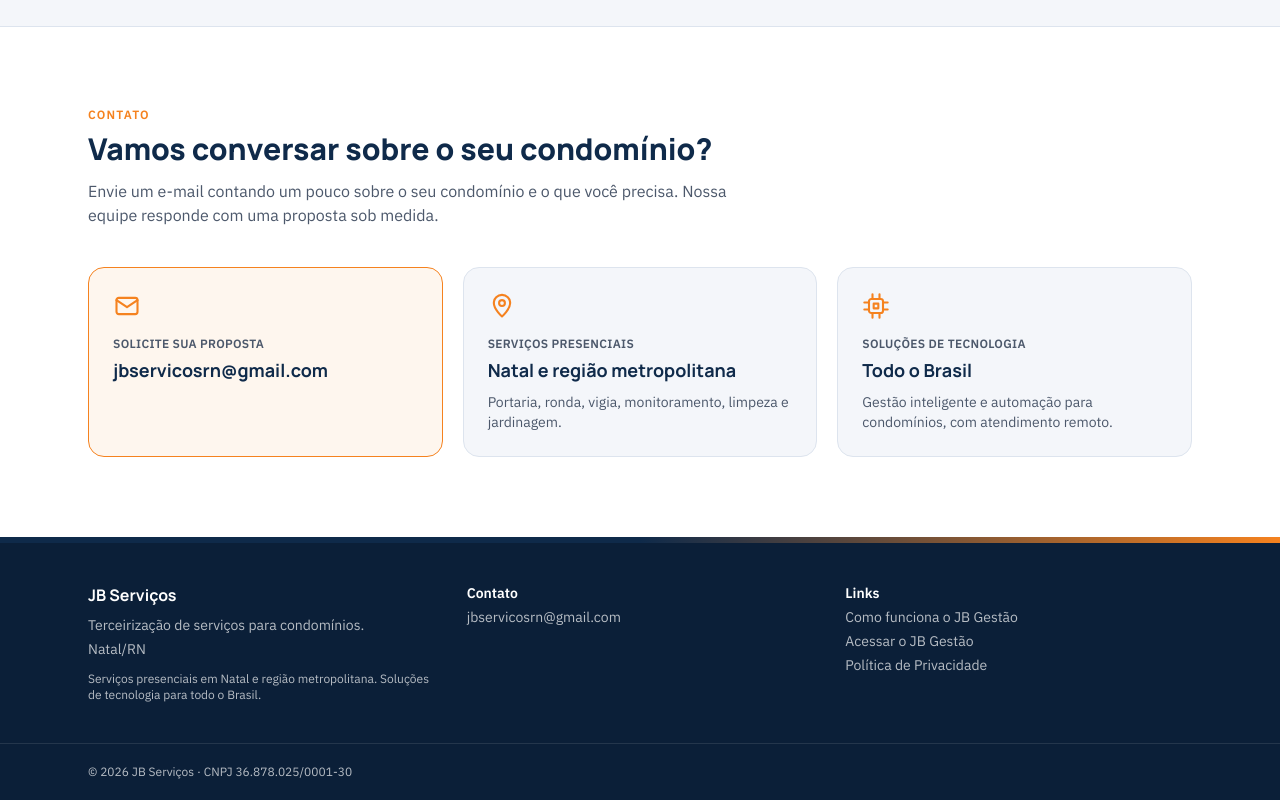
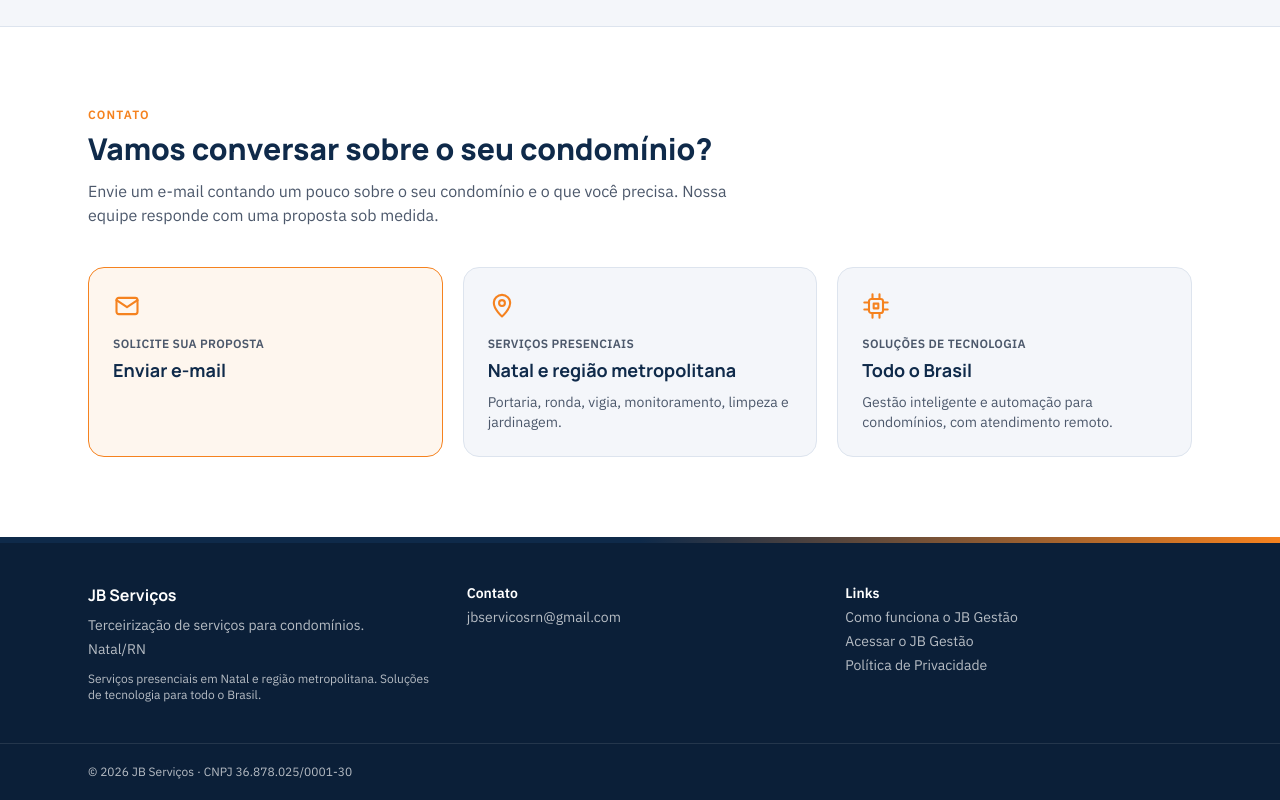
Before and after one commit to jbservicosrn/jb-servicos-site, a Next.js app: page / in a window 1280 px wide. Shown: the part 2495-3295 px from the top of the page. Built offline with nearby package versions, Linux system fonts and the light colour scheme.

Commit message:
Oculta o e-mail no cartão "Solicite sua proposta"
O endereço só aparece no programa de e-mail do visitante, ao clicar.

Co-Authored-By: Claude Opus 5.5 <noreply@anthropic.com>
Claude-Session: https://claude.ai/code/session_01EWQGV2WhDJ8NsccKzHFNtk

```diff
--- a/src/app/page.tsx
+++ b/src/app/page.tsx
@@ -15,7 +15,6 @@ import {
   IconeVigia,
 } from "@/components/icones";
 import {
-  EMPRESA_EMAIL,
   EMPRESA_FUNDACAO,
   JB_GESTAO_URL,
   PROPOSTA_EMAIL_LINK,
@@ -259,8 +258,9 @@ export default function Inicio() {
               <p className="mt-4 text-xs font-semibold uppercase tracking-wide text-jb-ink-soft">
                 Solicite sua proposta
               </p>
-              <p className="mt-1 break-all font-display text-lg font-bold text-jb-navy group-hover:text-jb-orange-600">
-                {EMPRESA_EMAIL}
+              {/* O endereço não aparece na página: só no programa de e-mail, ao clicar. */}
+              <p className="mt-1 font-display text-lg font-bold text-jb-navy group-hover:text-jb-orange-600">
+                Enviar e-mail
               </p>
             </a>
             <div className="rounded-2xl border border-jb-line bg-jb-ground p-6">
```
